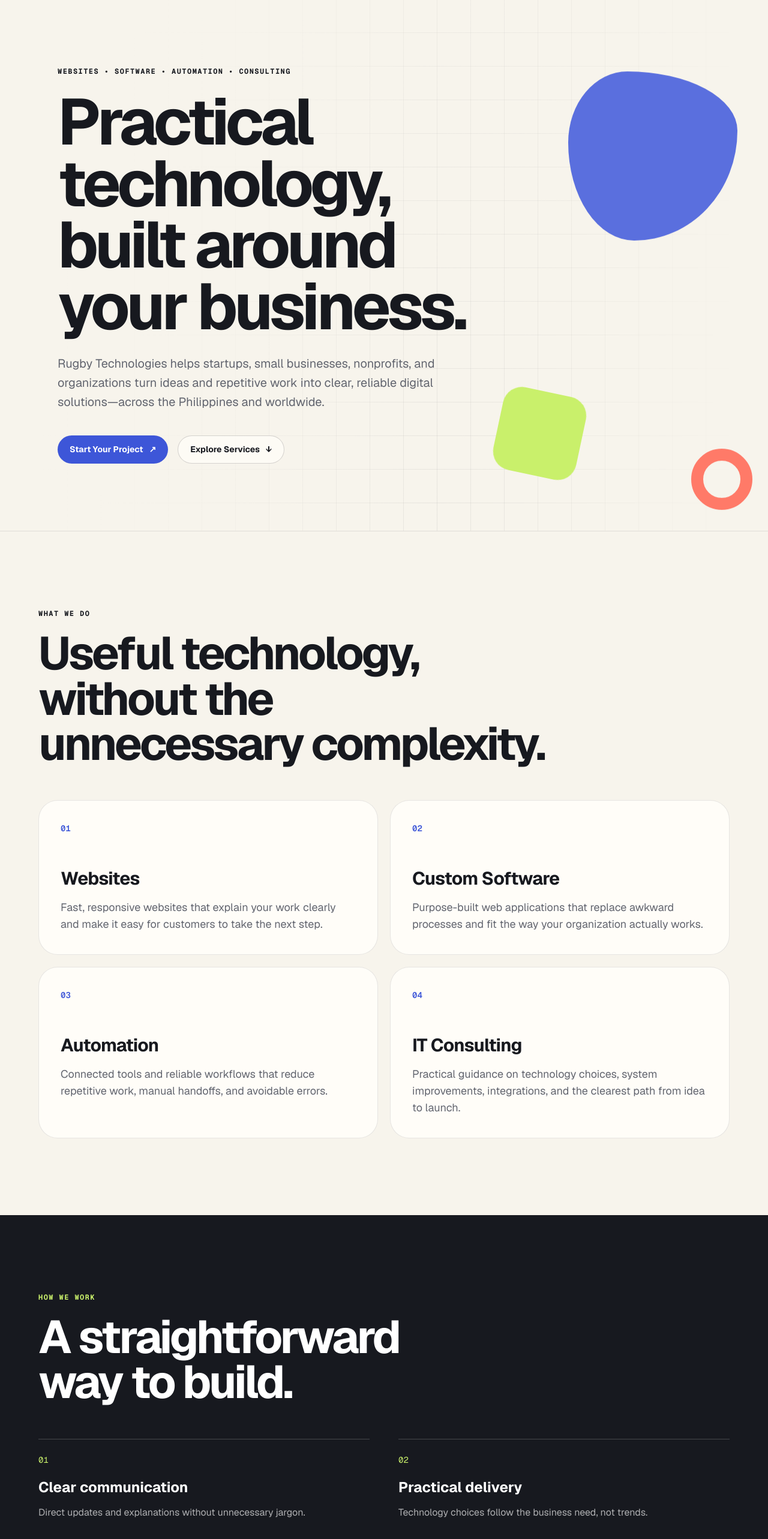
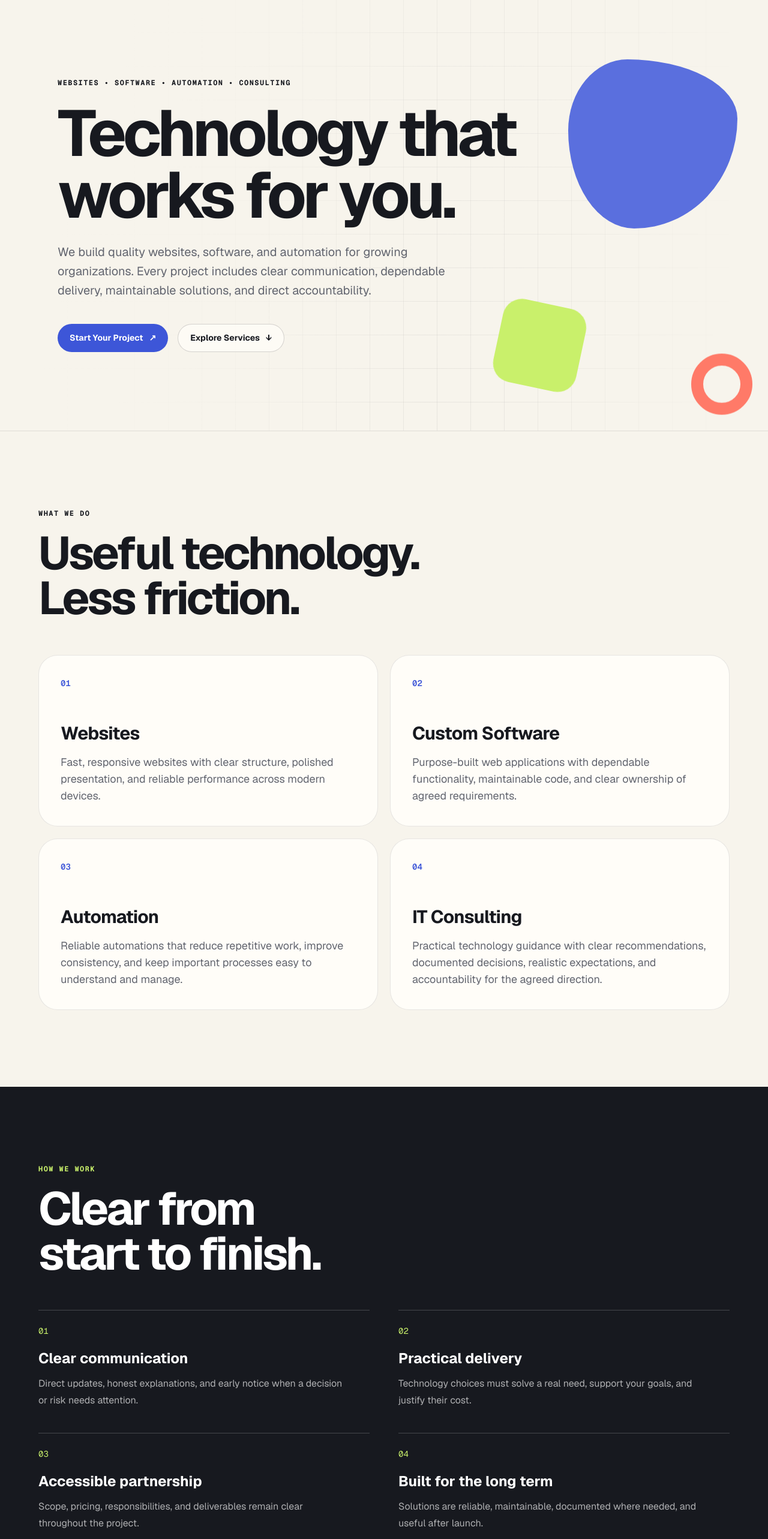
Before and after one commit to formesean/rugby-technologies, a Next.js app: page / in a window 1280 px wide. Shown: the part 80-2646 px from the top of the page at 60% size. Built offline with nearby package versions, Linux system fonts and the light colour scheme.

Commit message:
fix: clarify site messaging

```diff
--- a/app/globals.css
+++ b/app/globals.css
@@ -405,36 +405,6 @@ summary:focus-visible {
   box-shadow: 0 24px 60px color-mix(in srgb, var(--ink) 10%, transparent);
 }
 
-.tech-chip {
-  border: 1px solid color-mix(in srgb, var(--accent) 35%, transparent);
-  border-radius: 999px;
-  background: color-mix(in srgb, var(--accent) 10%, transparent);
-  padding: 0.65rem 1rem;
-  font-family: var(--font-geist-mono), monospace;
-  font-size: 0.8125rem;
-  font-weight: 650;
-  transition:
-    transform 160ms ease,
-    box-shadow 160ms ease,
-    background-color 160ms ease;
-}
-
-.tech-chip:hover {
-  transform: translateY(-2px);
-  background: color-mix(in srgb, var(--accent) 16%, transparent);
-  box-shadow: 0 8px 20px color-mix(in srgb, var(--ink) 9%, transparent);
-}
-
-.tech-chip-lime {
-  border-color: color-mix(in srgb, var(--lime) 70%, var(--ink));
-  background: color-mix(in srgb, var(--lime) 24%, transparent);
-}
-
-.tech-chip-coral {
-  border-color: color-mix(in srgb, var(--coral) 55%, transparent);
-  background: color-mix(in srgb, var(--coral) 14%, transparent);
-}
-
 .faq-trigger {
   border: 0;
   background: transparent;
@@ -556,7 +526,6 @@ summary:focus-visible {
   html body .nav-link,
   html body .service-card,
   html body .process-card,
-  html body .tech-chip,
   html body .faq-icon::before,
   html body .faq-icon::after,
   html body .faq-trigger,
--- a/app/layout.tsx
+++ b/app/layout.tsx
@@ -16,7 +16,7 @@ const geistMono = Geist_Mono({
 const siteUrl = "https://rugbyworks.tech";
 const siteTitle = "Rugby Technologies | Websites, Software & Automation";
 const siteDescription =
-  "Practical websites, custom software, workflow automation, and IT consulting for startups, small businesses, nonprofits, and organizations in the Philippines and worldwide.";
+  "Quality websites, software, and automation with dependable delivery and direct accountability for growing organizations worldwide.";
 
 export const metadata: Metadata = {
   metadataBase: new URL(siteUrl),
@@ -37,7 +37,7 @@ export const metadata: Metadata = {
         url: "/opengraph-image",
         width: 1200,
         height: 630,
-        alt: "Rugby Technologies — Practical technology, built around your business.",
+        alt: "Rugby Technologies. Technology that works for you.",
       },
     ],
   },
--- a/app/opengraph-image.tsx
+++ b/app/opengraph-image.tsx
@@ -1,7 +1,6 @@
 import { ImageResponse } from "next/og";
 
-export const alt =
-  "Rugby Technologies — Practical technology, built around your business.";
+export const alt = "Rugby Technologies. Technology that works for you.";
 export const size = {
   width: 1200,
   height: 630,
@@ -107,7 +106,7 @@ export default function Image() {
           lineHeight: 1.04,
         }}
       >
-        Practical technology, built around your business.
+        Technology that works for you.
       </div>
       <div
         style={{
--- a/app/page.tsx
+++ b/app/page.tsx
@@ -6,46 +6,48 @@ const services = [
     number: "01",
     title: "Websites",
     description:
-      "Fast, responsive websites that explain your work clearly and make it easy for customers to take the next step.",
+      "Fast, responsive websites with clear structure, polished presentation, and reliable performance across modern devices.",
   },
   {
     number: "02",
     title: "Custom Software",
     description:
-      "Purpose-built web applications that replace awkward processes and fit the way your organization actually works.",
+      "Purpose-built web applications with dependable functionality, maintainable code, and clear ownership of agreed requirements.",
   },
   {
     number: "03",
     title: "Automation",
     description:
-      "Connected tools and reliable workflows that reduce repetitive work, manual handoffs, and avoidable errors.",
+      "Reliable automations that reduce repetitive work, improve consistency, and keep important processes easy to understand and manage.",
   },
   {
     number: "04",
     title: "IT Consulting",
     description:
-      "Practical guidance on technology choices, system improvements, integrations, and the clearest path from idea to launch.",
+      "Practical technology guidance with clear recommendations, documented decisions, realistic expectations, and accountability for the agreed direction.",
   },
 ] as const;
 
 const principles = [
   {
     title: "Clear communication",
-    description: "Direct updates and explanations without unnecessary jargon.",
+    description:
+      "Direct updates, honest explanations, and early notice when a decision or risk needs attention.",
   },
   {
     title: "Practical delivery",
-    description: "Technology choices follow the business need, not trends.",
+    description:
+      "Technology choices must solve a real need, support your goals, and justify their cost.",
   },
   {
     title: "Accessible partnership",
     description:
-      "Scope and pricing stay understandable for smaller organizations.",
+      "Scope, pricing, responsibilities, and deliverables remain clear throughout the project.",
   },
   {
     title: "Built for the long term",
     description:
-      "Solutions should remain reliable, maintainable, and useful after launch.",
+      "Solutions are reliable, maintainable, documented where needed, and useful after launch.",
   },
 ] as const;
 
@@ -54,71 +56,57 @@ const process = [
     number: "01",
     title: "Understand",
     description:
-      "Clarify the problem, users, constraints, and most valuable first release.",
+      "Define the problem, users, priorities, constraints, and requirements for the first useful release.",
   },
   {
     number: "02",
     title: "Build",
     description:
-      "Work in focused milestones with clear communication and visible progress.",
+      "Deliver focused milestones with visible progress, quality checks, and clear updates.",
   },
   {
     number: "03",
-    title: "Launch & support",
+    title: "Launch and support",
     description:
-      "Release carefully, document the result, and agree on any continuing support.",
+      "Release carefully with agreed documentation, handoff details, and support options.",
   },
-] as const;
-
-const technologies = [
-  "Next.js",
-  "TypeScript",
-  "React",
-  "Node.js",
-  "PostgreSQL",
-  "Supabase",
-  "REST APIs",
-  "Docker",
-  "Google Cloud",
-  "Make.com",
-  "Xano",
 ] as const;
 
 const faqs = [
   {
     question: "What can Rugby Technologies build?",
     answer:
-      "Websites, custom web applications, workflow automations, system integrations, and practical technology improvements shaped around a real business need.",
+      "Websites, web apps, automations, integrations, and practical improvements built around your needs.",
   },
   {
     question: "Who do you work with?",
     answer:
-      "Startups, small businesses, nonprofits, communities, and organizations that want a clear, dependable technology partner.",
+      "Startups, small businesses, nonprofits, communities, and growing organizations.",
   },
   {
     question: "How long does a project take?",
     answer:
-      "Every project is different. After a short discovery conversation, you will receive a recommended scope, milestones, and a realistic timeline.",
+      "Timelines depend on scope. After discovery, you receive clear milestones and a realistic schedule.",
   },
   {
     question: "How does pricing work?",
     answer:
-      "Pricing depends on scope, complexity, and support needs. You will receive a clear proposal before project work begins.",
+      "Pricing reflects scope, complexity, and support. You receive a clear proposal before work begins.",
   },
   {
     question: "Can you improve or connect existing systems?",
     answer:
-      "Yes. Rugby Technologies can review an existing setup, improve a workflow, and connect tools through APIs and automation where appropriate.",
+      "Yes. We can improve existing workflows and connect tools through APIs and automation.",
   },
   {
     question: "Do you work with clients outside the Philippines?",
     answer:
-      "Yes. Projects can be delivered remotely for clients in the Philippines and worldwide.",
+      "Yes. We work remotely with clients in the Philippines and worldwide.",
   },
   {
     question: "What happens after launch?",
     answer:
-      "The project includes an agreed handoff, documentation where needed, and optional continuing support based on the scope.",
+      "You receive a clear handoff, useful documentation, and optional ongoing support.",
   },
 ] as const;
 
@@ -154,12 +142,13 @@ export default function Home() {
                 Websites • Software • Automation • Consulting
               </p>
               <h1 className="mt-6 max-w-4xl text-balance text-5xl leading-[0.95] font-bold tracking-[-0.055em] sm:text-7xl lg:text-[6.75rem]">
-                Practical technology, built around your business.
+                Technology that works for you.
               </h1>
               <p className="mt-7 max-w-2xl text-lg leading-8 text-ink-muted sm:text-xl">
-                Rugby Technologies helps startups, small businesses, nonprofits,
-                and organizations turn ideas and repetitive work into clear,
-                reliable digital solutions—across the Philippines and worldwide.
+                We build quality websites, software, and automation for growing
+                organizations. Every project includes clear communication,
+                dependable delivery, maintainable solutions, and direct
+                accountability.
               </p>
               <div className="mt-10 flex flex-wrap gap-4">
                 <a className="button button-primary" href={emailHref}>
@@ -179,7 +168,7 @@ export default function Home() {
           <div className="mx-auto max-w-6xl">
             <p className="eyebrow">What we do</p>
             <h2 className="section-heading max-w-4xl">
-              Useful technology, without the unnecessary complexity.
+              Useful technology. Less friction.
             </h2>
             <div className="mt-14 grid gap-5 md:grid-cols-2">
               {services.map((service) => (
@@ -208,7 +197,7 @@ export default function Home() {
           <div className="mx-auto max-w-6xl">
             <p className="eyebrow text-lime">How we work</p>
             <h2 className="section-heading max-w-3xl text-white">
-              A straightforward way to build.
+              Clear from start to finish.
             </h2>
             <ol className="mt-14 grid gap-x-12 gap-y-10 md:grid-cols-2">
               {principles.map((principle, index) => (
@@ -231,9 +220,7 @@ export default function Home() {
         <section className="bg-surface px-5 py-24 sm:px-8 sm:py-32">
           <div className="mx-auto max-w-6xl">
             <p className="eyebrow">The process</p>
-            <h2 className="section-heading max-w-3xl">
-              From problem to useful solution.
-            </h2>
+            <h2 className="section-heading max-w-3xl">From idea to launch.</h2>
             <ol className="mt-14 grid gap-6 lg:grid-cols-3">
               {process.map((step) => (
                 <li
@@ -252,36 +239,13 @@ export default function Home() {
             </ol>
           </div>
         </section>
-        <section className="border-y border-ink/10 px-5 py-20 sm:px-8">
-          <div className="mx-auto max-w-6xl">
-            <div className="grid gap-10 lg:grid-cols-[0.8fr_1.2fr] lg:items-end">
-              <div>
-                <p className="eyebrow">Capabilities</p>
-                <h2 className="mt-5 text-4xl font-bold tracking-tight sm:text-5xl">
-                  A production-ready toolkit.
-                </h2>
-              </div>
-              <ul
-                className="flex flex-wrap gap-3"
-                aria-label="Technology capabilities"
-              >
-                {technologies.map((technology, index) => (
-                  <li
-                    key={technology}
-                    className={`tech-chip ${index % 3 === 1 ? "tech-chip-lime" : ""} ${index % 3 === 2 ? "tech-chip-coral" : ""}`}
-                  >
-                    {technology}
-                  </li>
-                ))}
-              </ul>
-            </div>
-          </div>
-        </section>
         <section id="faq" className="scroll-mt-28 px-5 py-24 sm:px-8 sm:py-32">
           <div className="mx-auto grid max-w-6xl gap-12 lg:grid-cols-[0.75fr_1.25fr]">
             <div>
               <p className="eyebrow">Questions, answered</p>
-              <h2 className="section-heading">Frequently asked questions.</h2>
+              <h2 className="section-heading">
+                Good questions. Clear answers.
+              </h2>
             </div>
             <div className="border-t border-ink/15">
               {faqs.map((faq) => (
@@ -303,12 +267,12 @@ export default function Home() {
             <div className="relative max-w-3xl">
               <p className="eyebrow text-white">Start a conversation</p>
               <h2 className="mt-6 text-balance text-4xl leading-tight font-bold tracking-tight sm:text-6xl">
-                Have a problem technology could make simpler?
+                Let&apos;s make work simpler.
               </h2>
               <p className="mt-6 max-w-2xl text-lg leading-8 text-white">
-                Tell Rugby Technologies what you are trying to improve. We will
-                start with the problem and find the smallest useful path
-                forward.
+                Share the problem, goal, or process that needs improvement. You
+                will receive a clear recommendation, realistic scope, and
+                accountable next steps.
               </p>
               <div className="mt-10 flex flex-wrap items-center gap-5">
                 <a
```
